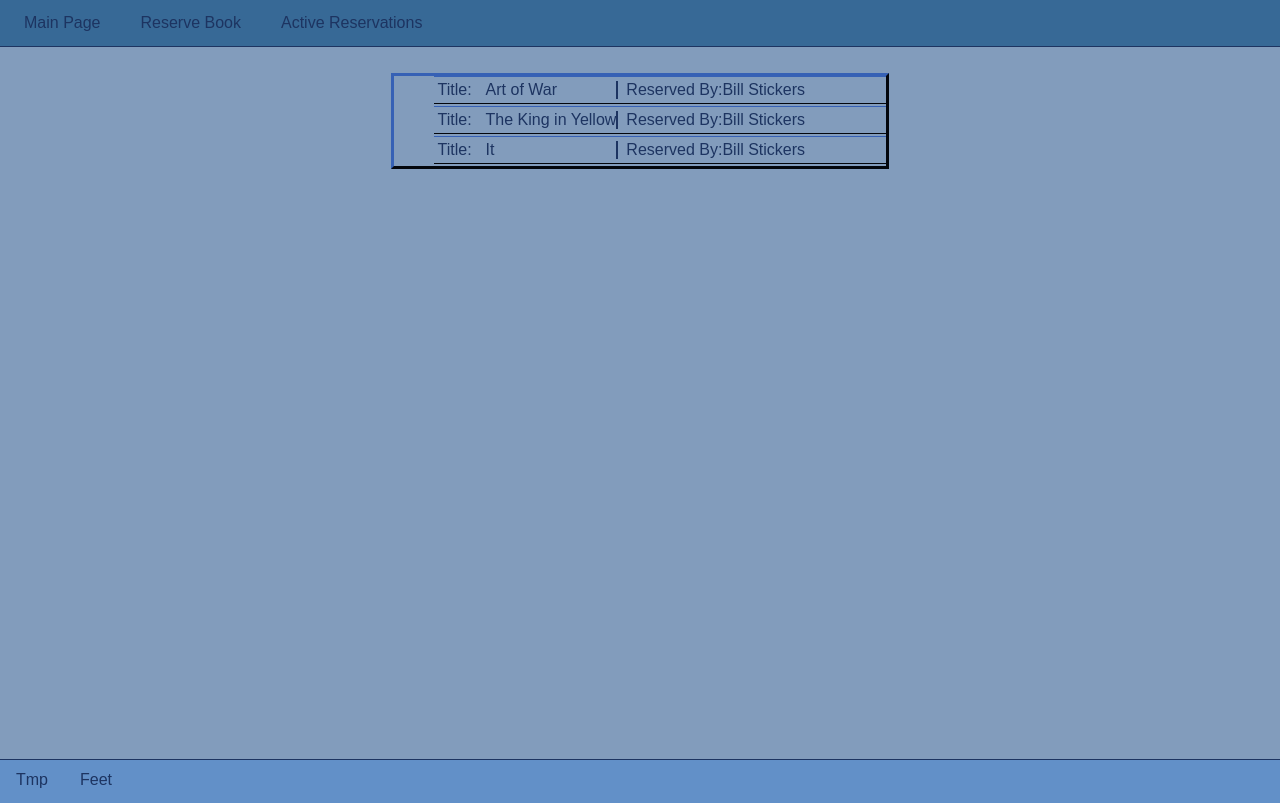
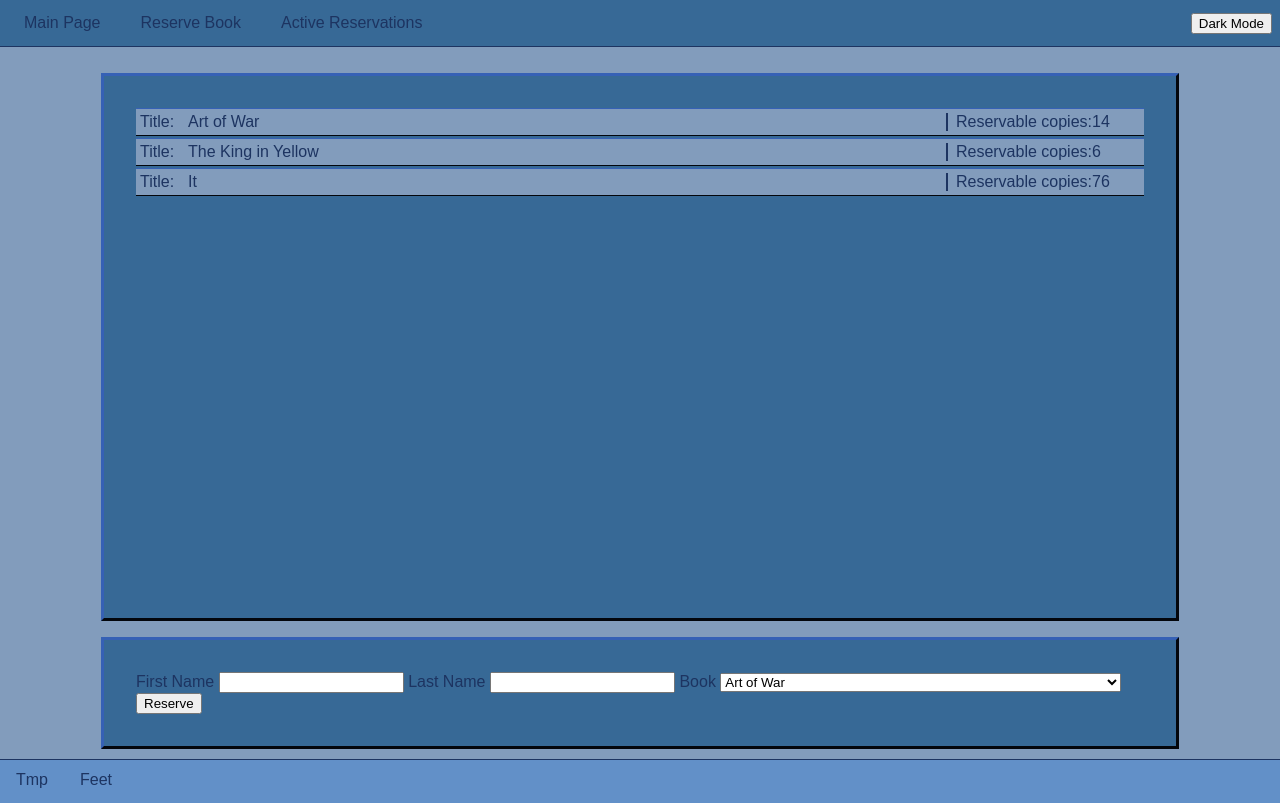
Before and after one commit to cpsc454-group5/project, a Flask app: page /reservations in a window 1280 px wide. Run offline with Flask 3, Linux system fonts and the light colour scheme.

Commit message:
Update reservations.html

```diff
--- a/Frontend/templates/reservations.html
+++ b/Frontend/templates/reservations.html
@@ -3,19 +3,22 @@
 <head>
     <meta charset="UTF-8">
     <meta name="viewport" content="width=device-width, initial-scale=1.0">
-    <title>Reservations</title>
+    <title>Reserve Book</title>
     <link rel="stylesheet" href="{{ url_for('static',filename='styles/style.css') }}">
+    <script src="../scripts/themeScript.js"></script>
 </head>
 <body>
-    <div class="header">
+    <div id="header" class="header">
         <a href="/">
             Main Page
         </a>
         <a href="/reserve">Reserve Book</a>
         <a href="/reservations">Active Reservations</a>
+        <div class="push"></div>
+        <button id="dark-mode-toggle">Dark Mode</button>
     </div>
-    <div class="contentCol">
-        <ul class="reservedList outset">
+    <div id="contentCol" class="contentCol">
+        <ul id="reserveList" class="reserveList outset">
             <li>
                 <div class="liTitle">
                     Title:
@@ -25,10 +28,10 @@
                 </div>
                 <div class="vl push"></div>
                 <div>
-                    Reserved By:
+                    Reservable copies:
                 </div>
-                <div class="nSize">
-                    Bill Stickers
+                <div class="digSize">
+                    14
                 </div>
             </li>
             <li>
@@ -40,10 +43,10 @@
                 </div>
                 <div class="vl push"></div>
                 <div>
-                    Reserved By:
+                    Reservable copies:
                 </div>
-                <div class="nSize">
-                    Bill Stickers
+                <div class="digSize">
+                    6
                 </div>
             </li>
             <li>
@@ -55,15 +58,27 @@
                 </div>
                 <div class="vl push"></div>
                 <div>
-                    Reserved By:
+                    Reservable copies:
                 </div>
-                <div class="nSize">
-                    Bill Stickers
+                <div class="digSize">
+                    76
                 </div>
             </li>
         </ul>
+        <form id="reserve" class="reserve outset" action="./actionThing" method="post">
+            <label for="fName">First Name</label>
+            <input type="text" name="fName" id="fName">
+            <label for="lName">Last Name</label>
+            <input type="text" name="lName" id="lName">
+            <label for="bookTitle">Book</label>
+            <select name="bookTitle" id="bookTitle">
+                <option value="Art of War">Art of War</option>
+                <option value="Big name">eeeeeeeeeeeeeeeeeeeeeeeeeeeeeeeeeeeeeeeeeeeeeeeeeee</option>
+            </select>
+            <input type="submit" value="Reserve">
+        </form>
     </div>
-    <div class="footer">
+    <div id="footer" class="footer">
         <a href="legal.html">
             Tmp
         </a>
@@ -71,5 +86,22 @@
             Feet
         </p>
     </div>
+    <script src="../static/styles/themeScript.js"></script>
+    <script>
+
+        const toggleButton = document.getElementById('dark-mode-toggle');
+        const body = document.body;
+        initiateTheme();
+        toggleButton.addEventListener('click', () => {
+            body.classList.toggle('dark-mode');
+            if (body.classList.contains('dark-mode')) {
+                toggleButton.textContent = 'Light Mode';
+                swtichToDarkMode_reserve();
+            } else {
+                toggleButton.textContent = 'Dark Mode';
+                switchToLightMode_reserve();
+            }
+        });
+    </script>
 </body>
 </html>
```
